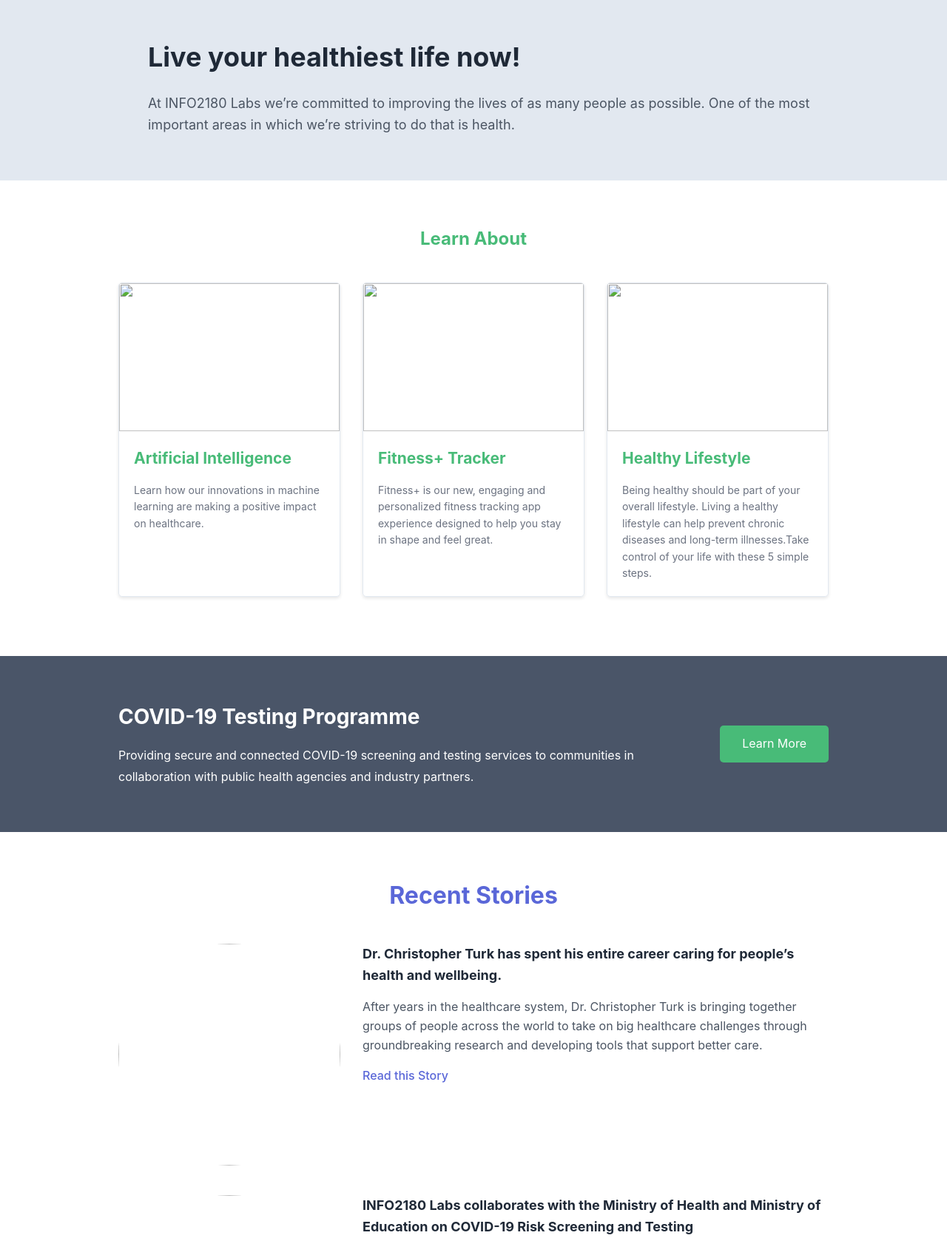
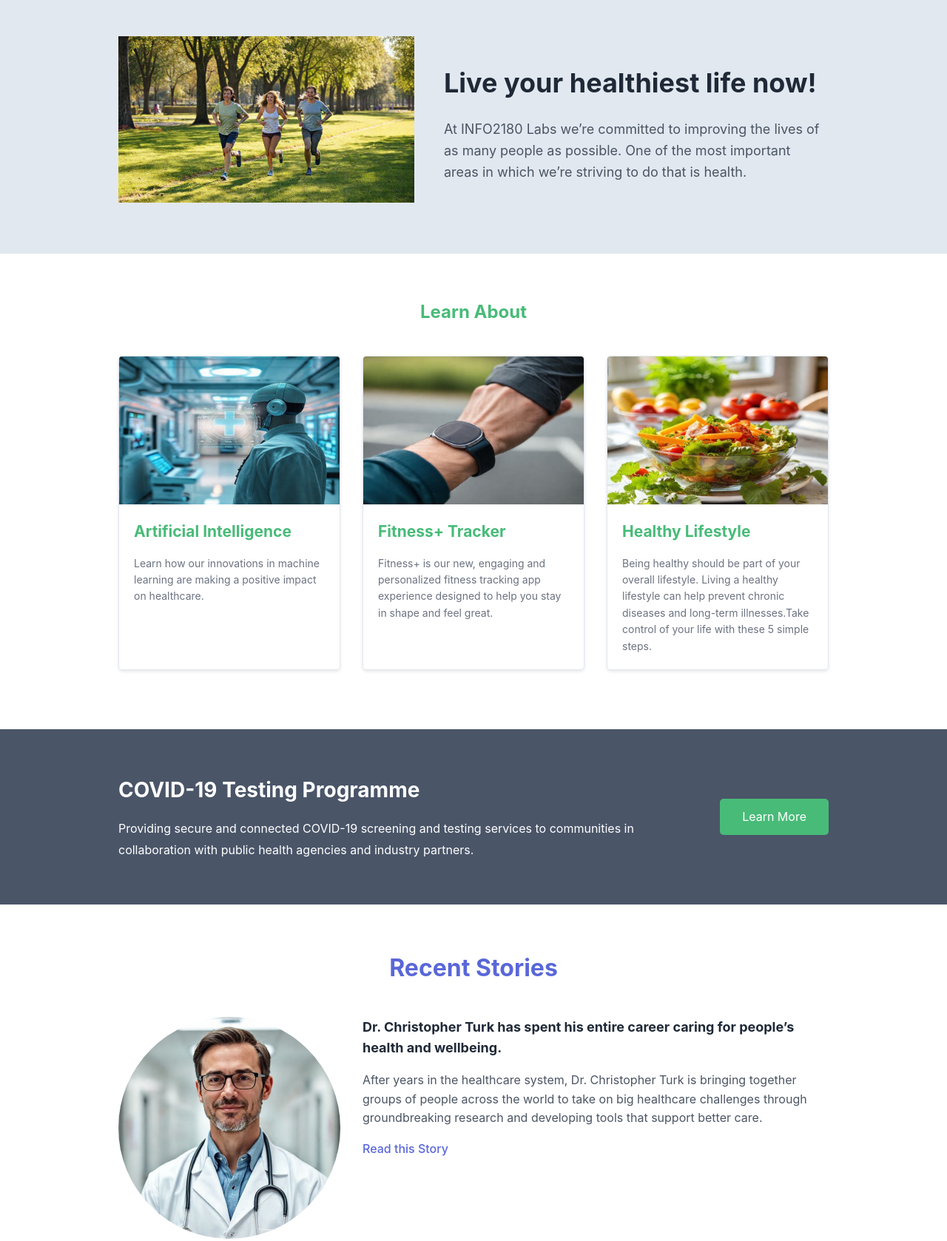
Before and after one commit to Reynear/info2180-project1, a plain HTML site: page index.html in a window 1280 px wide. Shown: the part 120-1798 px from the top of the page at 74% size. Drawn offline with Linux system fonts and the light colour scheme.

Commit message:
add images and changed the copyright name

```diff
--- a/index.html
+++ b/index.html
@@ -26,7 +26,7 @@
         <section class="overview-hero">
             <div class="container">
                 <div class="overview-hero-image">
-                    <img src="#" alt="">
+                    <img src="images/hero.jpg" alt="">
                 </div>
                 <div class="overview-hero-text">
                     <h2>Live  your healthiest life now!</h2>
@@ -39,21 +39,21 @@
                 <h2>Learn About</h2>
                 <div class="cards">
                     <div class="card">
-                        <img src="#" alt="">
+                        <img src="images/ai.jpg" alt="">
                         <div class="card-body">
                             <h3>Artificial Intelligence</h3>
                             <p>Learn how our innovations in machine learning are making a positive impact on healthcare.</p>
                         </div>
                     </div>
                     <div class="card">
-                        <img src="#" alt="">
+                        <img src="images/fitness.jpg" alt="">
                         <div class="card-body">
                             <h3>Fitness+ Tracker</h3>
                             <p>Fitness+ is our new, engaging and personalized fitness tracking app experience designed to help you stay in shape and feel great.</p>
                         </div>
                     </div>
                     <div class="card">
-                        <img src="#" alt="">
+                        <img src="images/lifestyle.jpg" alt="">
                         <div class="card-body">
                             <h3>Healthy Lifestyle</h3>
                             <p>Being healthy should be part of your overall lifestyle. Living a healthy lifestyle can help prevent chronic diseases and long-term illnesses.Take control of your life with these 5 simple steps.</p>
@@ -77,7 +77,7 @@
             <div class="container">
                 <h2>Recent Stories</h2>
                 <article>
-                    <img src="" alt="">
+                    <img src="images/doctor.jpg" alt="">
                     <div class="article-body">
                         <h3>Dr. Christopher Turk has spent his entire career caring for people’s health and wellbeing.</h3>
                         <p>After years in the healthcare system, Dr. Christopher Turk is bringing together groups of people across the world to take on big healthcare challenges through groundbreaking research and developing tools that support better care.</p>
@@ -85,7 +85,7 @@
                     </div>
                 </article>
                 <article>
-                    <img src="" alt="">
+                    <img src="images/testing.jpg" alt="">
                     <div class="article-body">
                         <h3>INFO2180 Labs collaborates with the Ministry of Health and Ministry of Education on COVID-19 Risk Screening and Testing</h3>
                         <p>INFO2180 Labs, in collaboration with the Ministry of Health and Wellness and Ministry of Education, will launch a pilot project intended to expand access to COVID-19 risk screening and testing for high risk individuals in the parishes of Kingston and St. Andrew.</p>
@@ -110,7 +110,7 @@
     </main>
     <footer>
         <div class="container">
-            <p>Copyright 2020, Your Name</p>
+            <p>Copyright 2020, Reynear Douglas</p>
         </div>
     </footer>
 </body>
```
Also changed, not shown: images/ai.jpg (added), images/doctor.jpg (added), images/fitness.jpg (added), images/hero.jpg (added), images/lifestyle.jpg (added), images/testing.jpg (added).
